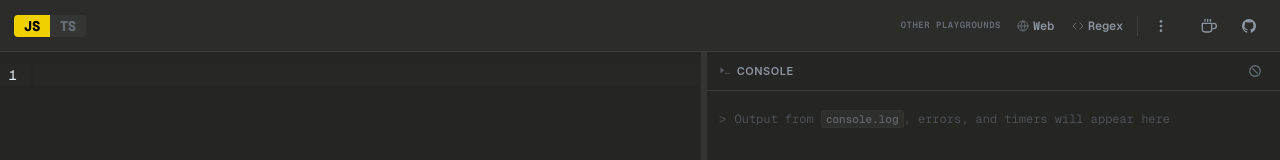
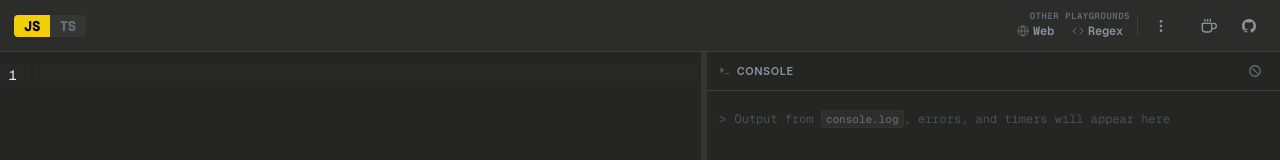
Before and after one commit to berkinduz/try-js, a Preact app: page / in a window 1280 px wide. Shown: the top 160 px of the page. Built offline with nearby package versions, Linux system fonts and the light colour scheme; a web font is replaced by a local one.

Commit message:
Revert Other Playgrounds to stacked layout (label on top, links below)
The inline layout was less readable. Restored the column layout with
right-aligned label above the playground links.

```diff
--- a/src/components/Toolbar/Toolbar.css
+++ b/src/components/Toolbar/Toolbar.css
@@ -135,8 +135,9 @@
    ======================================== */
 .toolbar__playgrounds {
   display: flex;
-  align-items: center;
-  gap: 8px;
+  flex-direction: column;
+  align-items: flex-end;
+  gap: 1px;
 }
 
 .toolbar__playgrounds-label {
@@ -147,6 +148,7 @@
   letter-spacing: 0.5px;
   color: var(--text-muted);
   line-height: 1;
+  padding-right: 1px;
 }
 
 .toolbar__playgrounds-links {
```
